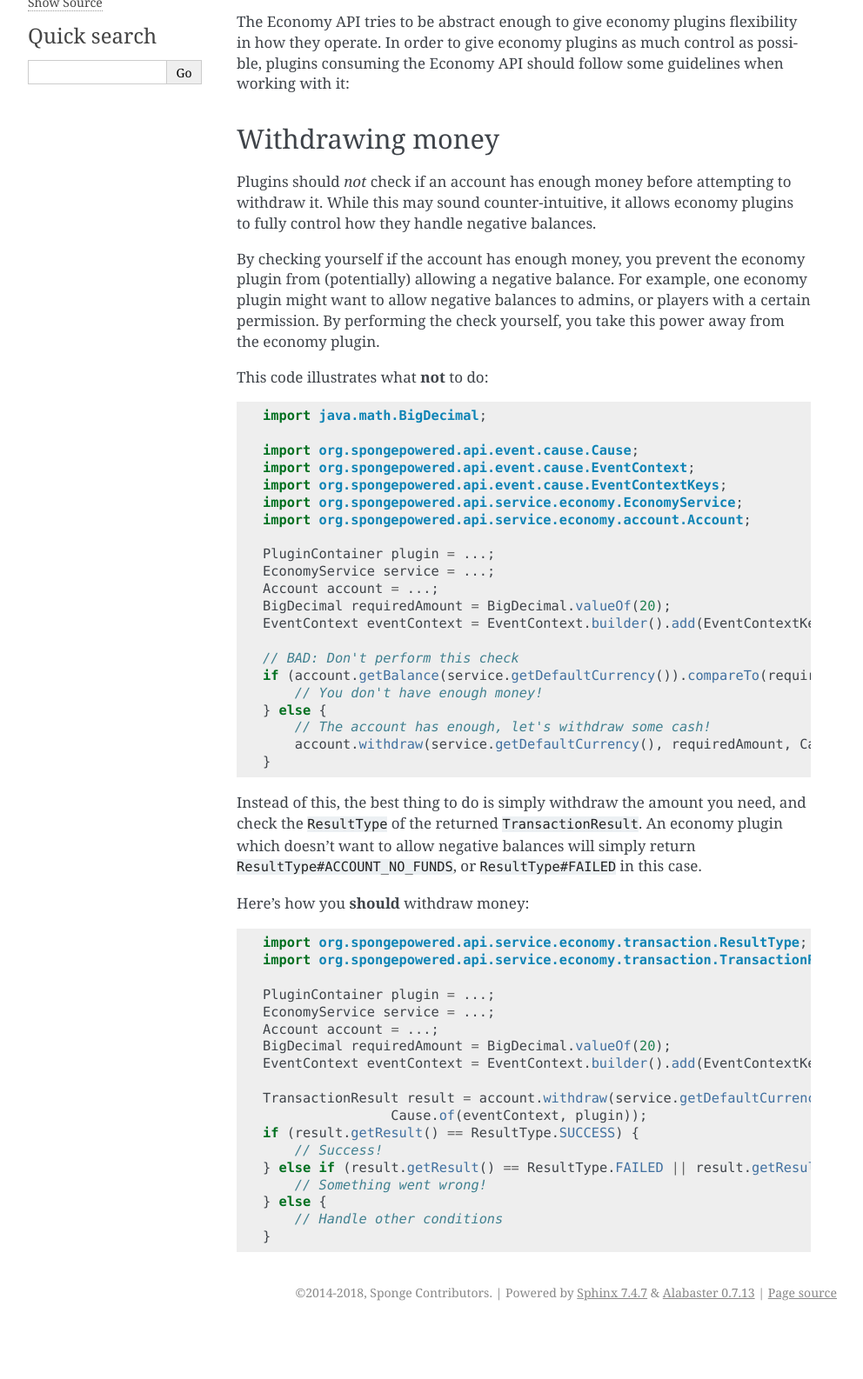
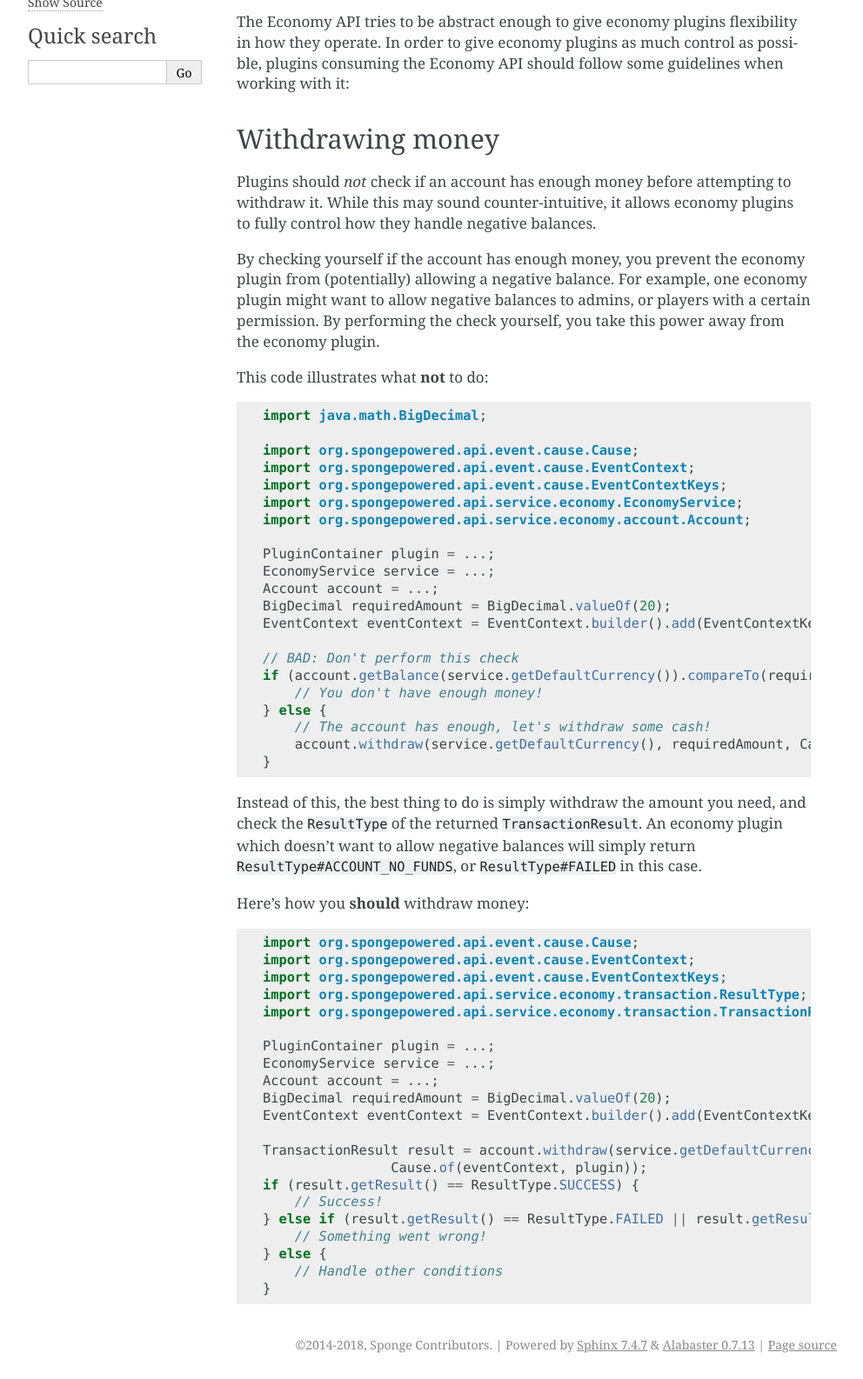
Before and after one commit to SpongePowered/SpongeDocs, a Sphinx documentation site: the page built from source/plugin/economy/practices.rst, in a window 1280 px wide, cut to the strip 200-1786 px from the top of the page. Shown: the whole strip at 87% size, without its empty margins (148-1140 px from the left). Built offline with Sphinx 7.4.7, drawn with Linux system fonts in a browser that asks for light colours; pages that are not in the unit, such as notebooks, are missing from menus; cross-references to code outside the pages are shown as plain code; before the commit the page ends 1726 px from its top, so only the background shows below that.

Commit message:
Missing imports

```diff
--- a/source/plugin/economy/practices.rst
+++ b/source/plugin/economy/practices.rst
@@ -55,6 +55,9 @@ Here's how you **should** withdraw money:
 
 .. code-block:: java
 
+    import org.spongepowered.api.event.cause.Cause;
+    import org.spongepowered.api.event.cause.EventContext;
+    import org.spongepowered.api.event.cause.EventContextKeys;
     import org.spongepowered.api.service.economy.transaction.ResultType;
     import org.spongepowered.api.service.economy.transaction.TransactionResult;
 
--- a/source/plugin/event/causes.rst
+++ b/source/plugin/event/causes.rst
@@ -235,6 +235,7 @@ to the cause would be the root cause.
 
     EventContext context = EventContext.builder()
       .add(EventContextKeys.PLAYER_SIMULATED, playerToSimulate.getProfile())
+      .add(EventContextKeys.PLUGIN, plugin)
       .build();
 
     Cause cause = Cause.builder()
--- a/source/plugin/event/custom.rst
+++ b/source/plugin/event/custom.rst
@@ -85,6 +85,9 @@ Example: Fire Custom Event
 
 .. code-block:: java
 
+    import org.spongepowered.api.event.cause.Cause;
+    import org.spongepowered.api.event.cause.EventContext;
+    import org.spongepowered.api.event.cause.EventContextKeys;
     import org.spongepowered.api.Sponge;
 
     PluginContainer plugin = ...;
--- a/source/plugin/event/listeners.rst
+++ b/source/plugin/event/listeners.rst
@@ -189,9 +189,11 @@ Example: Firing LightningEvent
 
 .. code-block:: java
 
-    import org.spongepowered.api.event.SpongeEventFactory;
     import org.spongepowered.api.event.action.LightningEvent;
     import org.spongepowered.api.event.cause.Cause;
+    import org.spongepowered.api.event.cause.EventContext;
+    import org.spongepowered.api.event.cause.EventContextKeys;
+    import org.spongepowered.api.event.SpongeEventFactory;
 
     PluginContainer plugin = ...;
     EventContext eventContext = EventContext.builder().add(EventContextKeys.PLUGIN, plugin).build();
```
